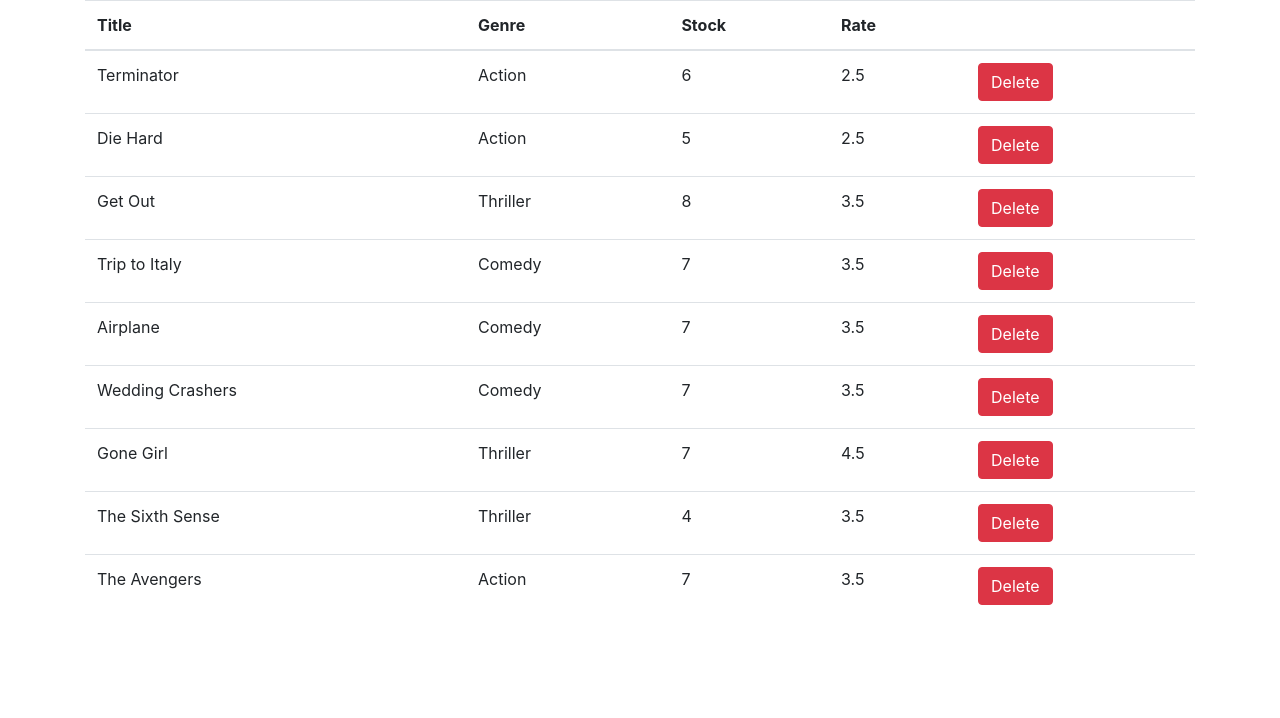
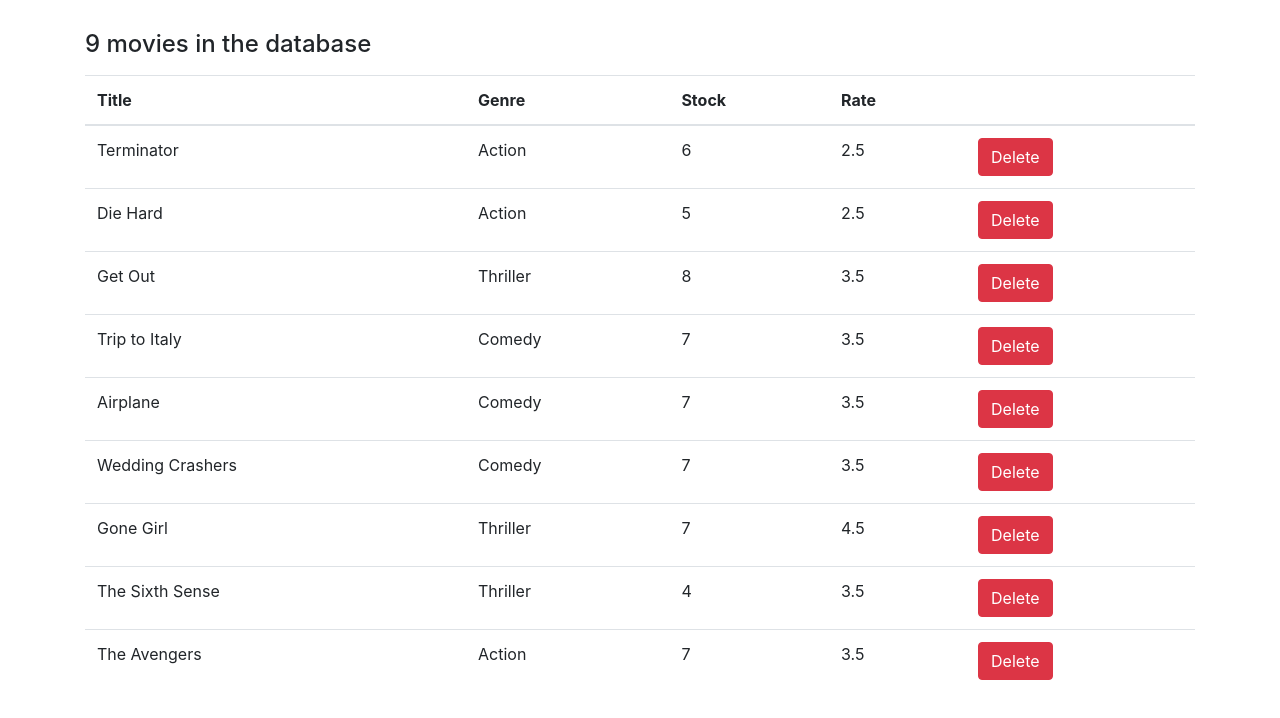
Before and after one commit to kawhyte/AdvancedReact, a React (Create React App) app: page / in a window 1280 px wide. Shown: the top 718 px of the page. Built offline with nearby package versions, Linux system fonts and the light colour scheme.

Commit message:
Rendering elements

```diff
--- a/src/components/movies.jsx
+++ b/src/components/movies.jsx
@@ -12,7 +12,20 @@ class Movies extends Component {
   };
 
   render() {
+    if (this.state.movies.length === 0) {
       return (
+        <h1>
+          {" "}
+          <p className="badge badge-info"> No movies found </p>
+        </h1>
+      );
+    }
+    return (
+      <div>
+        <h4>
+          {" "}
+          <p> {this.state.movies.length} movies in the database</p>
+        </h4>
         <table className="table">
           <thead>
             <tr>
@@ -43,6 +56,7 @@ class Movies extends Component {
             ))}
           </tbody>
         </table>
+      </div>
     );
   }
 }
--- a/src/index.css
+++ b/src/index.css
@@ -1,5 +1,6 @@
 body {
   margin: 0;
+  padding-top: 30px;
   font-family: -apple-system, BlinkMacSystemFont, 'Segoe UI', 'Roboto', 'Oxygen',
     'Ubuntu', 'Cantarell', 'Fira Sans', 'Droid Sans', 'Helvetica Neue',
     sans-serif;
```
Lines whose indentation alone changed are shown as unchanged.
